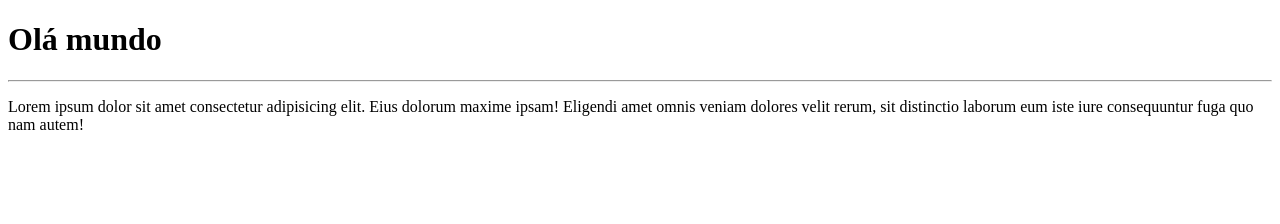
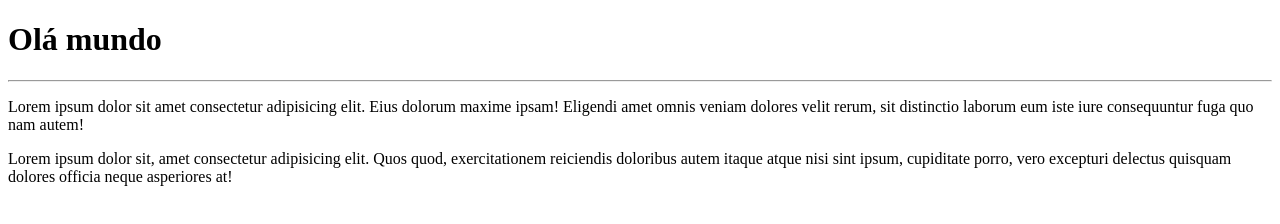
Before and after one commit to almeidaneves/Hello-Word, a plain HTML site: page site-exemplo/index.html in a window 1280 px wide. Drawn offline with Linux system fonts and the light colour scheme.

Commit message:
adicionei um paragrafo

```diff
--- a/site-exemplo/index.html
+++ b/site-exemplo/index.html
@@ -9,6 +9,7 @@
     <h1>Olá mundo</h1>
     <hr>
     <p>Lorem ipsum dolor sit amet consectetur adipisicing elit. Eius dolorum maxime ipsam! Eligendi amet omnis veniam dolores velit rerum, sit distinctio laborum eum iste iure consequuntur fuga quo nam autem!</p>
+    <p>Lorem ipsum dolor sit, amet consectetur adipisicing elit. Quos quod, exercitationem reiciendis doloribus autem itaque atque nisi sint ipsum, cupiditate porro, vero excepturi delectus quisquam dolores officia neque asperiores at!</p>
 
 </body>
 </html>
```
